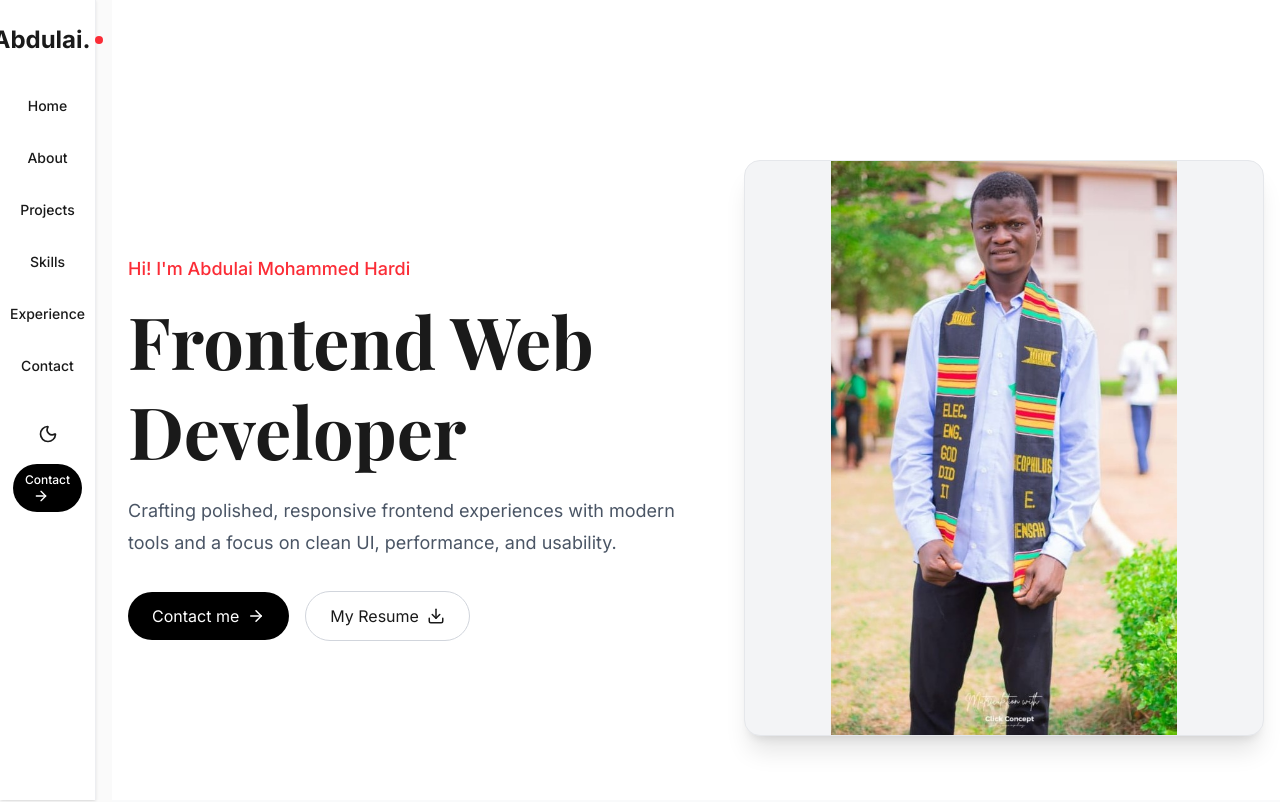
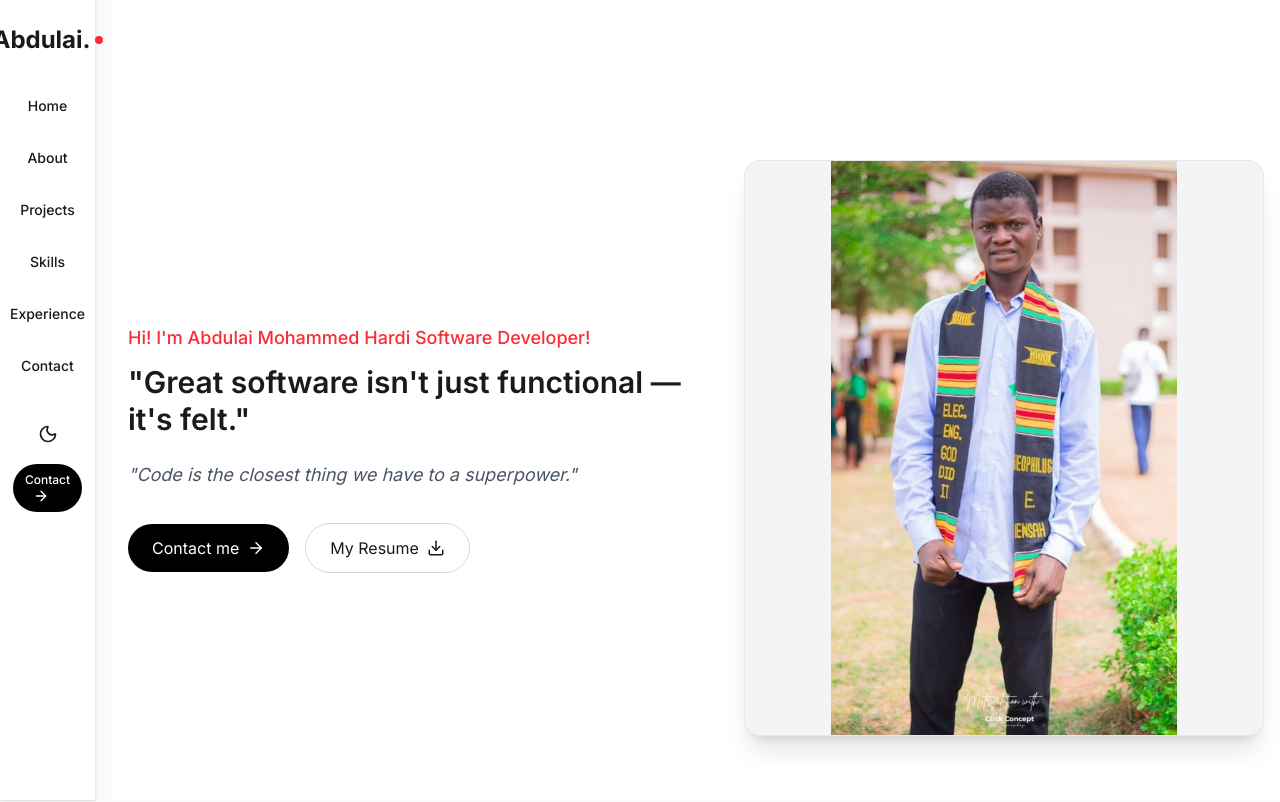
Before and after one commit to Mohammed-Hardi/hardi_portfolio, a Next.js app: page / in a window 1280 px wide. Shown: the top 802 px of the page. Built offline with nearby package versions, Linux system fonts and the light colour scheme; a web font is replaced by a local one.

Commit message:
Update HeroSection text: add quotes and restore name styling

```diff
--- a/app/components/HeroSection.tsx
+++ b/app/components/HeroSection.tsx
@@ -20,24 +20,25 @@ const HeroSection = () => {
             className="mb-3 text-lg font-medium text-red-500"
           >
             Hi! I&apos;m Abdulai Mohammed Hardi
+            Software Developer!
           </motion.p>
 
-          <motion.h1
+          <motion.p
             initial={{ opacity: 0, y: 20 }}
             animate={{ opacity: 1, y: 0 }}
             transition={{ delay: 0.7, duration: 0.8, ease: "easeOut" }}
-            className="mb-5 max-w-3xl font-serif text-5xl font-bold leading-tight md:text-7xl"
+            className="mb-5 max-w-3xl text-xl font-semibold leading-tight md:text-3xl"
           >
-            Frontend Web Developer
-          </motion.h1>
+            "Great software isn't just functional — it's felt."
+          </motion.p>
 
           <motion.p
             initial={{ opacity: 0, y: 20 }}
             animate={{ opacity: 1, y: 0 }}
             transition={{ delay: 0.9, duration: 0.8 }}
-            className="mb-8 max-w-2xl text-base leading-8 text-gray-600 dark:text-gray-300 md:text-lg"
+            className="mb-8 max-w-2xl text-base leading-8 text-gray-600 dark:text-gray-300 md:text-lg italic"
           >
-            Crafting polished, responsive frontend experiences with modern tools and a focus on clean UI, performance, and usability.
+            "Code is the closest thing we have to a superpower."
           </motion.p>
 
           <motion.div
```
